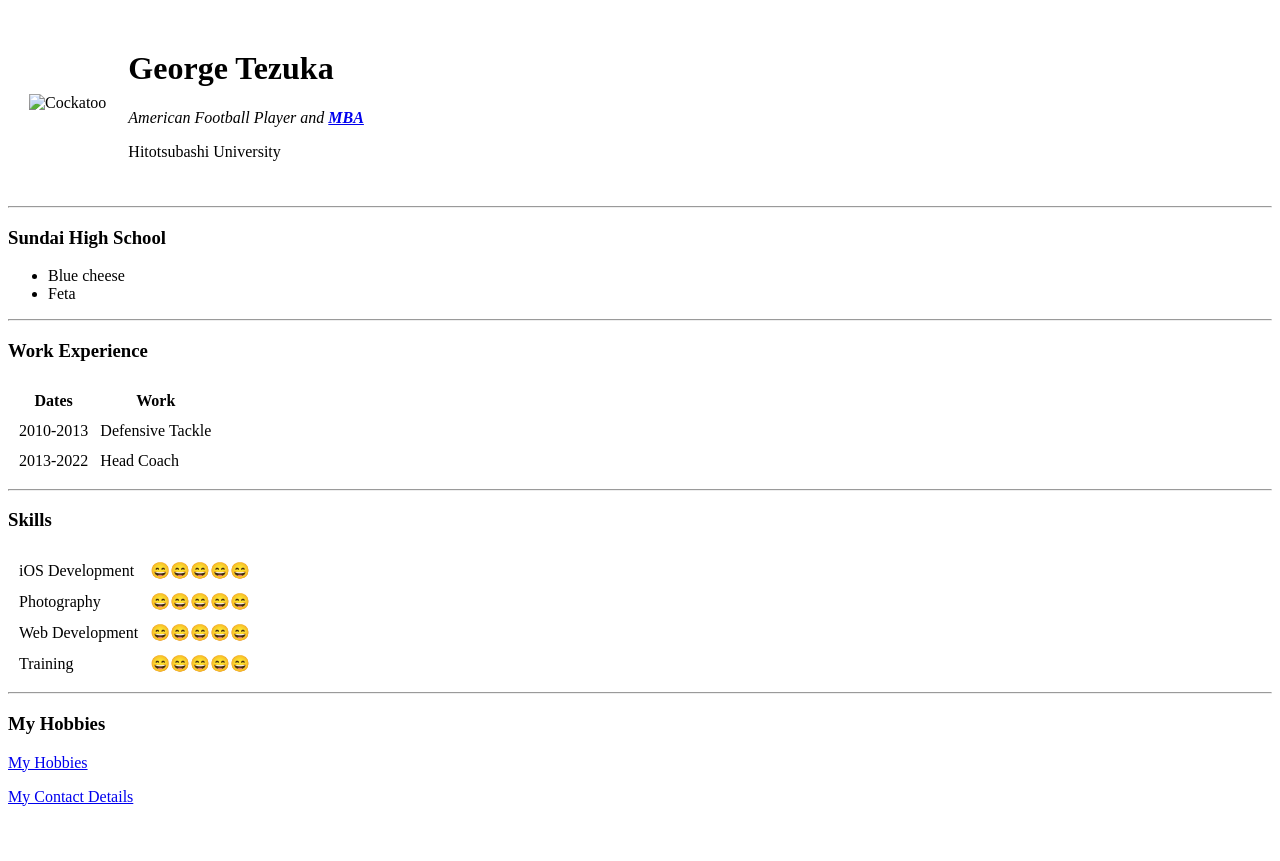
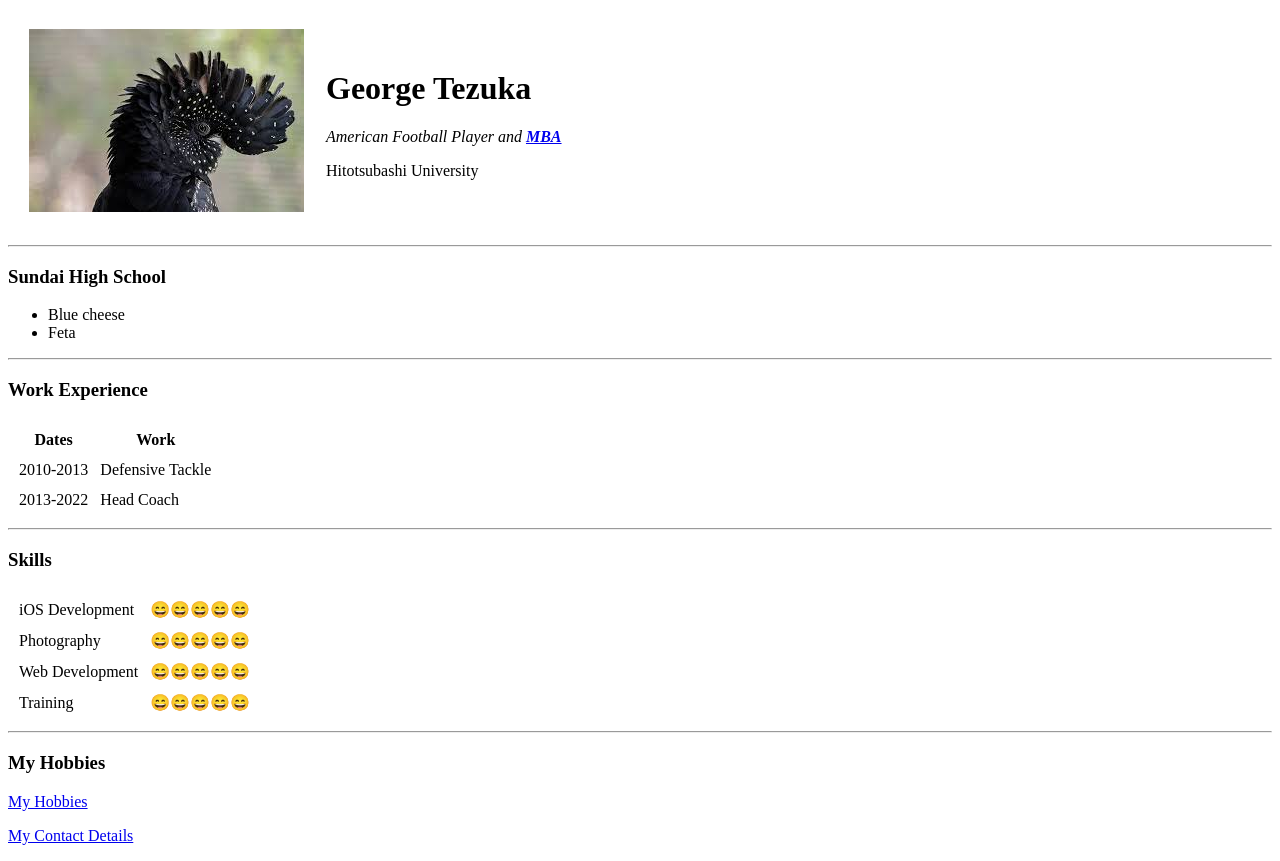
Before and after one commit to george77kent/cv_3, a plain HTML site: page index.html in a window 1280 px wide. Before the commit the page ends 822 px from the top, so only its background shows below. Drawn offline with Linux system fonts and the light colour scheme.

Commit message:
Update index.html

```diff
--- a/index.html
+++ b/index.html
@@ -9,7 +9,7 @@
 <body>
   <table cellspacing="20">
     <tr>
-      <td><img src="carnaby.jpn" alt="Cockatoo"></td>
+      <td><img src="carnaby.jpeg" alt="Cockatoo"></td>
       <td>
         <h1>George Tezuka</h1>
         <p><em>American Football Player and <strong><a href="https://www.vanderbilt.edu/">MBA</a></strong></em></p>
```
